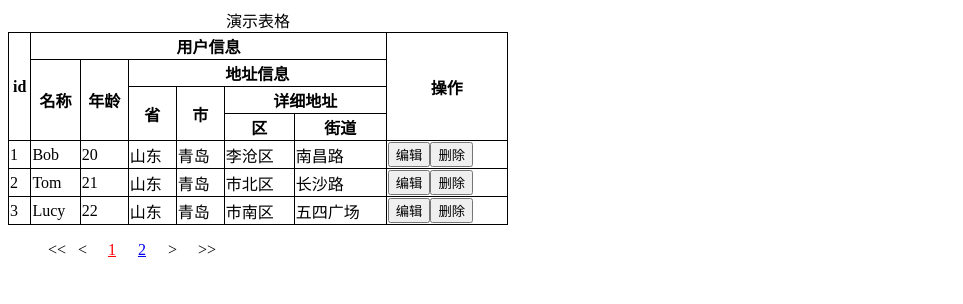
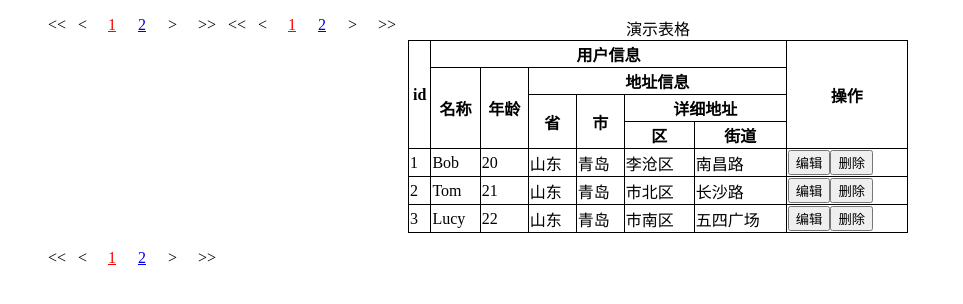
Before and after one commit to lampo1024/cxlt-vue2-table, a Vue app: page / in a window 1280 px wide. Shown: the top 304 px of the page, without its empty margins (0-963 px from the left). Built offline with nearby package versions, Linux system fonts and the light colour scheme.

Commit message:
multi-pagination

```diff
--- a/src/App.vue
+++ b/src/App.vue
@@ -1,5 +1,13 @@
 <template>
     <div>
+        <cxlt-pagination :pagination="pagination"
+                         :max-item-count="maxItemCount"
+                         @change-page="changePage">
+        </cxlt-pagination>
+        <cxlt-pagination :pagination="pagination"
+                         :max-item-count="maxItemCount"
+                         @change-page="changePage">
+        </cxlt-pagination>
         <cxlt-table :data="data"
                     :columns="columns"
                     :caption="caption"
@@ -14,7 +22,6 @@
 </template>
 
 <script>
-
 export default {
     name: 'App',
     data: () => {
@@ -130,11 +137,13 @@ export default {
                 // 当前页 从0开始
                 page: 0
             },
-            maxItemCount: 2
+            maxItemCount: 2,
+            text: 'hello'
         }
     },
     methods: {
         changePage(page) {
+            // console.log(this.$data.pagination)
             console.log(page)
         }
     }
--- /dev/null
+++ b/src/table/EventBus.js
@@ -0,0 +1,3 @@
+import Vue from 'vue'
+
+export let EventBus = new Vue()
--- a/src/table/Pagination.vue
+++ b/src/table/Pagination.vue
@@ -38,6 +38,9 @@
 </template>
 
 <script>
+
+import { EventBus } from './EventBus'
+
 export default {
     name: 'CxltPagination',
     data: () => {
@@ -81,9 +84,15 @@ export default {
         for (var i = displayRange.from; i <= displayRange.to; i++) {
             this.displayItems.push(i)
         }
+
+        EventBus.$on('change-page', (from, page) => {
+            if (this !== from && this.currentPage !== page) {
+                this.changePage(page, false)
+            }
+        })
     },
     methods: {
-        changePage(page) {
+        changePage(page, emitEvent = true) {
             this.currentPage = page
             this.pageCount = this.getPageCount()
             var displayRange = this.getDisplayRange()
@@ -91,7 +100,10 @@ export default {
             for (var i = displayRange.from; i <= displayRange.to; i++) {
                 this.displayItems.push(i)
             }
+            if (emitEvent) {
                 this.$emit('change-page', page)
+                EventBus.$emit('change-page', this, page)
+            }
         },
         prevPage() {
             if (this.currentPage - 1 >= 0) {
```
Lines whose indentation alone changed are shown as unchanged.
